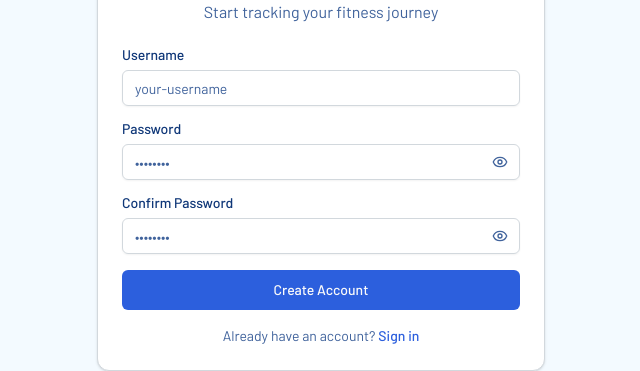
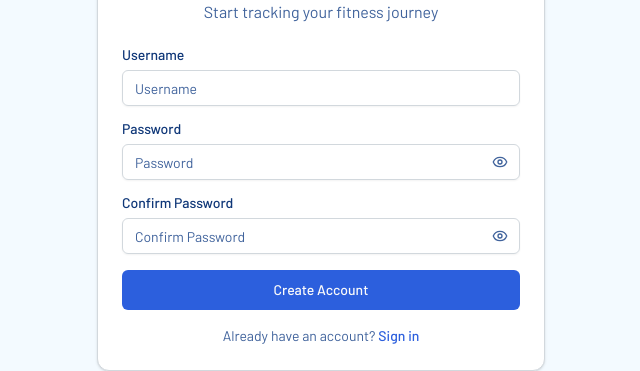
Before and after one commit to LamprosVasilakos/workout-tracker-ui, a React (Vite) app: page /register in a window 1280 px wide. Shown: the part 289-660 px from the top of the page, without its empty margins (319-959 px from the left). Built offline with nearby package versions, Linux system fonts and the light colour scheme; no server answers.

Commit message:
style: improve auth form placeholder text

```diff
--- a/src/pages/LoginPage.tsx
+++ b/src/pages/LoginPage.tsx
@@ -65,7 +65,7 @@ function LoginPage() {
               <Input
                 id="username"
                 type="text"
-                placeholder="your-username"
+                placeholder="Username"
                 {...register("username")}
               />
               {errors.username && (
@@ -81,7 +81,7 @@ function LoginPage() {
                 <Input
                   id="password"
                   type={showPassword ? "text" : "password"}
-                  placeholder="••••••••"
+                  placeholder="Password"
                   className="pr-10"
                   {...register("password")}
                 />
--- a/src/pages/RegisterPage.tsx
+++ b/src/pages/RegisterPage.tsx
@@ -66,7 +66,7 @@ function RegisterPage() {
               <Input
                 id="username"
                 type="text"
-                placeholder="your-username"
+                placeholder="Username"
                 {...register("username")}
               />
               {errors.username && (
@@ -82,7 +82,7 @@ function RegisterPage() {
                 <Input
                   id="password"
                   type={showPassword ? "text" : "password"}
-                  placeholder="••••••••"
+                  placeholder="Password"
                   className="pr-10"
                   {...register("password")}
                 />
@@ -111,7 +111,7 @@ function RegisterPage() {
                 <Input
                   id="confirmPassword"
                   type={showConfirmPassword ? "text" : "password"}
-                  placeholder="••••••••"
+                  placeholder="Confirm Password"
                   className="pr-10"
                   {...register("confirmPassword")}
                 />
```
